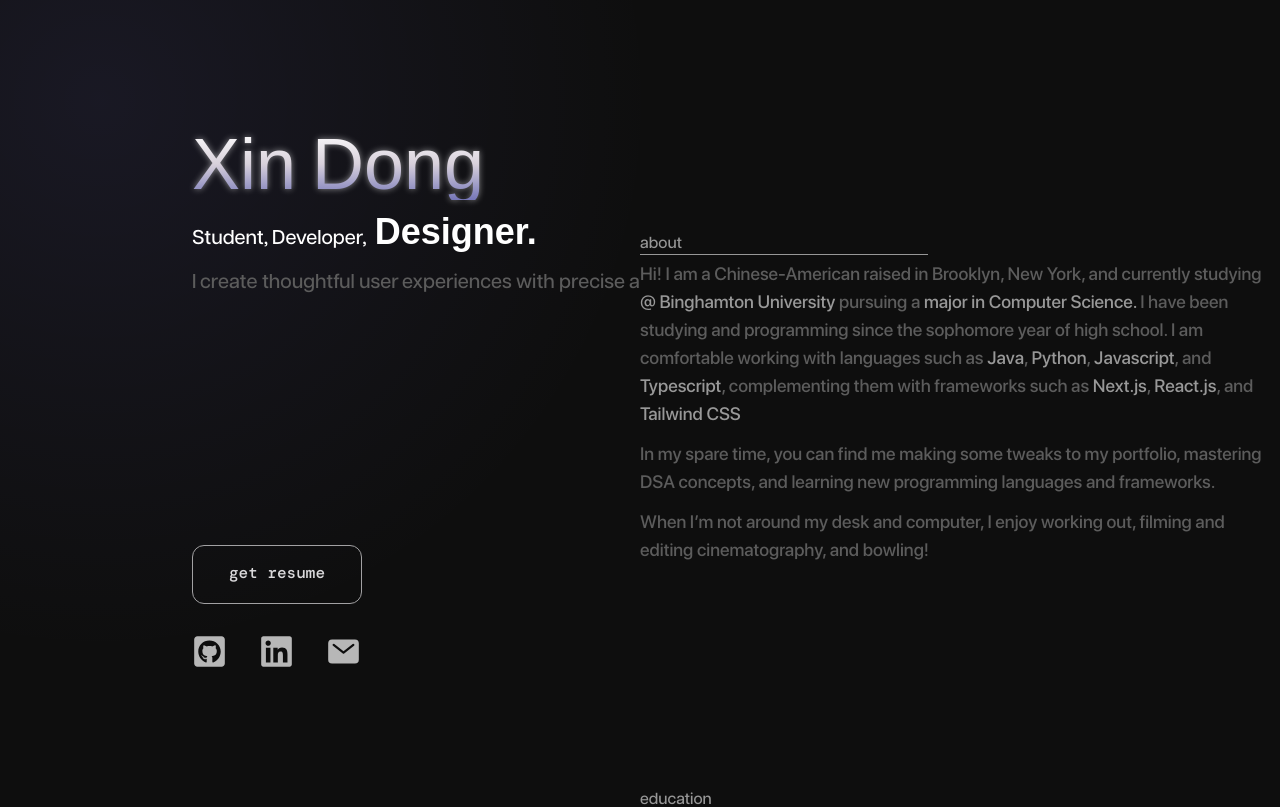
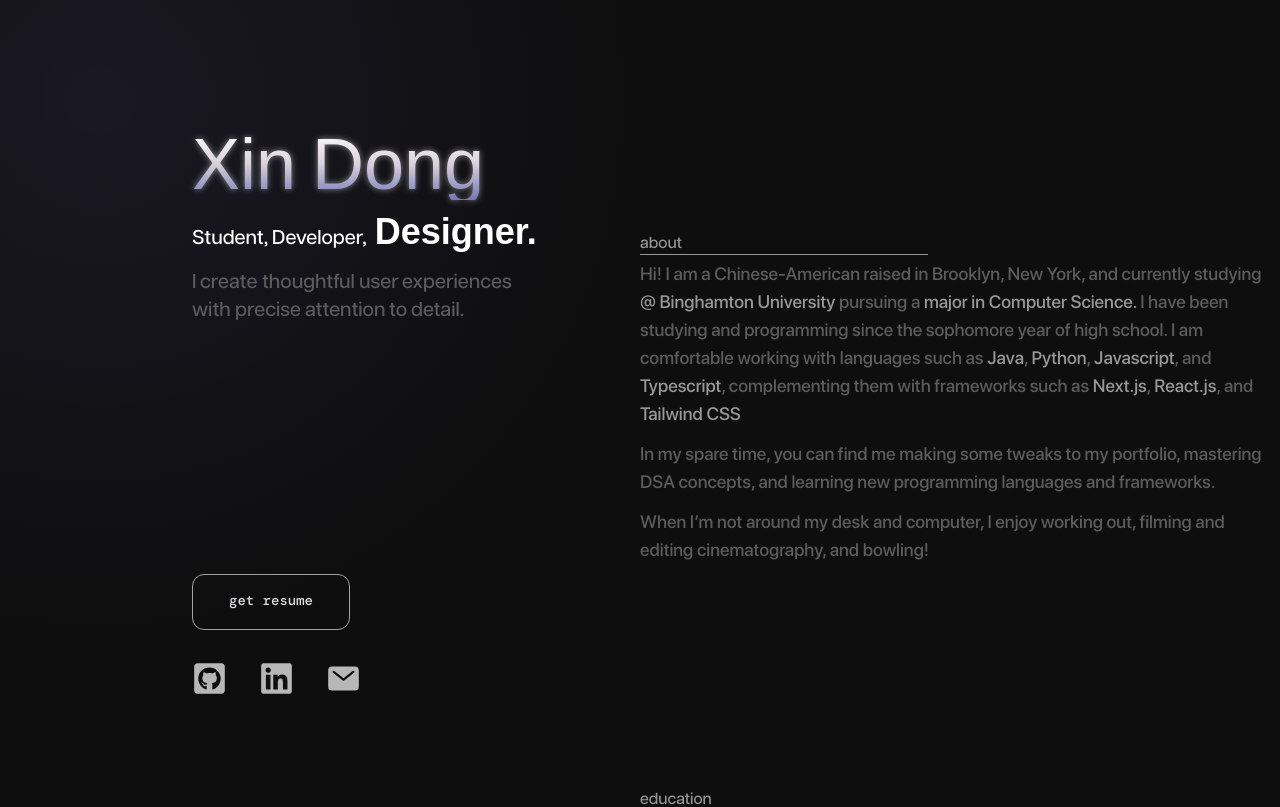
Before and after one commit to TheDXport/xinsite, a Next.js app: page / in a window 1280 px wide. Shown: the top 807 px of the page. Built offline with nearby package versions, Linux system fonts and the light colour scheme; a web font is replaced by a local one.

Commit message:
Standby.

```diff
--- a/src/app/components/About.tsx
+++ b/src/app/components/About.tsx
@@ -17,7 +17,7 @@ const About = () => {
       id="ABOUT"
       style={{ animationDelay: "1700ms" }}>
       <div className={`${articulatMedium.className} text-[#979797]`}>about</div>
-      <span className="absolute h-[0.08rem] bg-[#979797] w-72 mt-[-2px]" />
+      <span className="absolute h-[0.08rem] bg-[#979797] w-52 md:w-72 mt-[-2px]" />
       <div className="mt-1 text-lg text-[#5c5c5c] max-w-full transform transition-all duration-700">
         {/* {`${
             hoveredWord === "word0"
--- a/src/app/components/Education.tsx
+++ b/src/app/components/Education.tsx
@@ -43,7 +43,7 @@ const Education = () => {
       style={{ animationDelay: "1800ms" }}
       id="EDUCATION">
       <div className={`${articulatMedium.className} text-[#979797]`}>education</div>
-      <span className="absolute h-[0.08rem] bg-[#979797] w-72 mt-[-2px]" />
+      <span className="absolute h-[0.08rem] bg-[#979797] w-52 md:w-72 mt-[-2px]" />
       <div className={`${SFProRegular.className} flex flex-col tracking-[0.01em] space-y-6`}>
         {educationData.map((item, index) => (
           <div key={index} className="mt-4 py-5 px-6 box">
--- a/src/app/components/Experience.tsx
+++ b/src/app/components/Experience.tsx
@@ -43,7 +43,7 @@ const Experience = () => {
       style={{ animationDelay: "1900ms" }}
       id="EXPERIENCE">
       <div className={`${articulatMedium.className} text-[#979797]`}>experience</div>
-      <span className="absolute h-[0.08rem] bg-[#979797] w-72 mt-[-2px]" />
+      <span className="absolute h-[0.08rem] bg-[#979797] w-52 md:w-72 mt-[-2px]" />
       <div>
         {experienceData.map((item, index) => (
           <div key={index} className="tracking-[0.01em] mt-3 pb-4">
--- a/src/app/components/Footer.tsx
+++ b/src/app/components/Footer.tsx
@@ -5,7 +5,7 @@ const SFProRegular = localFont({
 });
 const Footer = () => {
   return (
-    <footer className={`${SFProRegular.className} mt-24 py-20 `}>
+    <footer className={`${SFProRegular.className} mt-24 pt-20 `}>
       <h1>&#169; 2024 Xin Dong. All rights reserved.</h1>
       <h3 className="text-[#a3a3a3]">made with love and the loss of peeky</h3>{" "}
     </footer>
--- a/src/app/components/NameHeader.tsx
+++ b/src/app/components/NameHeader.tsx
@@ -46,35 +46,35 @@ const NameHeader = () => {
         </span>
       </h3>
 
-      <p className={`${articulatMedium.className} w-4/5 pt-4 text-xl flex text-wrap text-passiveText space-x-1`}>
-        <span className="animate-fadeIn opacity-0 " style={{ animationDelay: "450ms" }}>
+      <p className={`${articulatMedium.className} w-4/5 pt-4 text-xl flex flex-wrap text-passiveText `}>
+        <span className="animate-fadeIn opacity-0 pr-1 " style={{ animationDelay: "450ms" }}>
           I
         </span>
-        <span className="animate-fadeIn opacity-0 " style={{ animationDelay: "500ms" }}>
+        <span className="animate-fadeIn opacity-0 pr-1 " style={{ animationDelay: "500ms" }}>
           create
         </span>
-        <span className="animate-fadeIn opacity-0 " style={{ animationDelay: "550ms" }}>
+        <span className="animate-fadeIn opacity-0 pr-1 " style={{ animationDelay: "550ms" }}>
           thoughtful
         </span>
-        <span className="animate-fadeIn opacity-0 " style={{ animationDelay: "600ms" }}>
+        <span className="animate-fadeIn opacity-0 pr-1 " style={{ animationDelay: "600ms" }}>
           user
         </span>
-        <span className="animate-fadeIn opacity-0 " style={{ animationDelay: "650ms" }}>
+        <span className="animate-fadeIn opacity-0 pr-1 " style={{ animationDelay: "650ms" }}>
           experiences
         </span>
-        <span className="animate-fadeIn opacity-0 " style={{ animationDelay: "700ms" }}>
+        <span className="animate-fadeIn opacity-0 pr-1 " style={{ animationDelay: "700ms" }}>
           with
         </span>
-        <span className="animate-fadeIn opacity-0 " style={{ animationDelay: "750ms" }}>
+        <span className="animate-fadeIn opacity-0 pr-1 " style={{ animationDelay: "750ms" }}>
           precise
         </span>
-        <span className="animate-fadeIn opacity-0 " style={{ animationDelay: "800ms" }}>
+        <span className="animate-fadeIn opacity-0 pr-1 " style={{ animationDelay: "800ms" }}>
           attention
         </span>
-        <span className="animate-fadeIn opacity-0 " style={{ animationDelay: "850ms" }}>
+        <span className="animate-fadeIn opacity-0 pr-1 " style={{ animationDelay: "850ms" }}>
           to
         </span>
-        <span className="animate-fadeIn opacity-0 " style={{ animationDelay: "900ms" }}>
+        <span className="animate-fadeIn opacity-0 pr-1 " style={{ animationDelay: "900ms" }}>
           detail.
         </span>
       </p>
--- a/src/app/components/Projects.tsx
+++ b/src/app/components/Projects.tsx
@@ -88,7 +88,7 @@ const Projects = () => {
       style={{ animationDelay: "2000ms" }}
       id="PROJECTS">
       <div className={`${articulatMedium.className} text-[#979797]`}>projects</div>
-      <span className="absolute h-[0.08rem] bg-[#979797] w-72 mt-[-2px]" />
+      <span className="absolute h-[0.08rem] bg-[#979797] w-52 md:w-72 mt-[-2px]" />
 
       {/* Flex container for the cards */}
       <div className="flex flex-col mt-4 gap-6 w-full">
@@ -112,9 +112,11 @@ const Projects = () => {
               </div>
               <div className="text-start ml-7 tracking-[0.01em] justify-center flex flex-col">
                 <a
-                  className={`${SFProBold.className} flex text-xl text-[#d8d6d9] transition-all duration-300 ease-in-out hover:text-2xl hover:translate-y-[-2px] hover:text-[#edecec]`}
+                  className={`${SFProBold.className} flex text-lg md:text-xl text-[#d8d6d9] transition-all duration-300 ease-in-out hover:text-2xl hover:translate-y-[-2px] hover:text-[#edecec]`}
                   href={item.link}>
-                  {item.title} <HiOutlineExternalLink className="ml-1 mt-1" />
+                  <p className="flex flex-wrap">
+                    {item.title} <HiOutlineExternalLink className="ml-1 mt-1" />
+                  </p>
                 </a>
                 <h2 className={`${SFProRegular.className} text-md text-[#989898]`}>{item.desc}</h2>
                 <div className="flex flex-wrap gap-3 mt-3 text-sm text-[#e7e7e7]">
--- a/src/app/components/ResumeButton.tsx
+++ b/src/app/components/ResumeButton.tsx
@@ -9,7 +9,7 @@ const ResumeButton = () => {
     <div className="mt-9 md:mt-5">
       <a
         href="https://docs.google.com/document/d/1MV11f4aHe7YtEnTGa9xlRyzDvwbpjqkHLNh7iTsGnyo/edit?usp=sharing"
-        className={`${DMMono.className} transform translate-all duration-500 pt-3 md:pt-4 pb-4 md:pb-5 px-6 md:px-9 text-md border-[1.5px] rounded-xl border-[#a2a1a3] text-[#dbdadc] hover:text-white hover:text-mdandlg animate-fadeIn opacity-0`}
+        className={`${DMMono.className} transform translate-all duration-500 pt-3 md:pt-4 pb-4 md:pb-5 px-6 md:px-9 text-sm md:text-md border-[1.5px] rounded-xl border-[#a2a1a3] text-[#dbdadc] hover:text-white hover:text-mdandlg animate-fadeIn opacity-0`}
         style={{ animationDelay: "1300ms" }}>
         get resume
       </a>
--- a/src/app/components/SocialLinks.tsx
+++ b/src/app/components/SocialLinks.tsx
@@ -11,7 +11,7 @@ const SocialLinks = () => {
 
   return (
     <div>
-      <div className="flex flex-row mt-12 space-x-8">
+      <div className="flex flex-row mt-12 space-x-6 md:space-x-8">
         <a
           href="https://github.com/TheDXport"
           onMouseEnter={() => handleMouseEnter("github")}
@@ -20,7 +20,7 @@ const SocialLinks = () => {
             hoveredIcon === "github" ? "scale-110 translate-y-[-5px] text-white" : "text-white/70"
           } animate-fadeIn opacity-0`}
           style={{ animationDelay: "1400ms" }}>
-          <FaGithubSquare size={35} />
+          <FaGithubSquare className="text-[31px] md:text-[35px]" />
         </a>
         <a
           href="https://www.linkedin.com/in/xinnn/"
@@ -30,7 +30,7 @@ const SocialLinks = () => {
             hoveredIcon === "linkedin" ? "scale-110 translate-y-[-5px] text-white" : "text-white/70"
           } animate-fadeIn opacity-0`}
           style={{ animationDelay: "1500ms" }}>
-          <FaLinkedin size={35} />
+          <FaLinkedin className="text-[31px] md:text-[35px]" />
         </a>
         <a
           href="mailto:dxin1315@gmail.com"
@@ -40,7 +40,7 @@ const SocialLinks = () => {
             hoveredIcon === "mail" ? "scale-110 translate-y-[-5px] text-white" : "text-white/70"
           } animate-fadeIn opacity-0`}
           style={{ animationDelay: "1600ms" }}>
-          <IoMail size={35} />
+          <IoMail className="text-[31px] md:text-[35px]" />
         </a>
       </div>
     </div>
```
